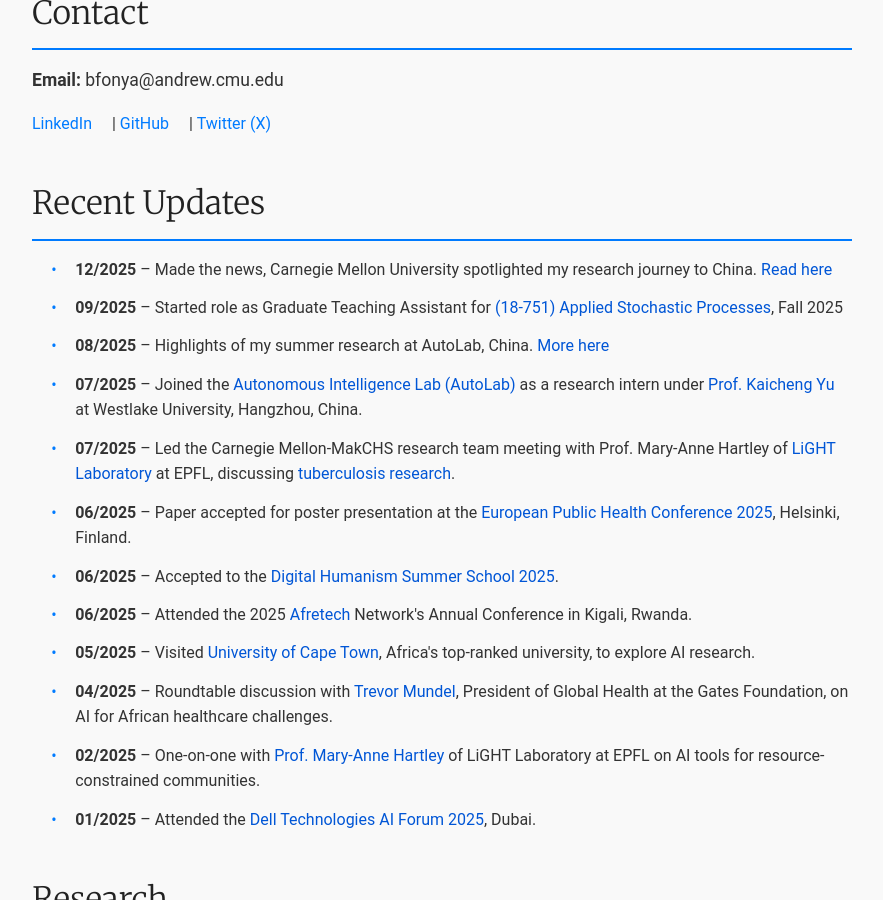
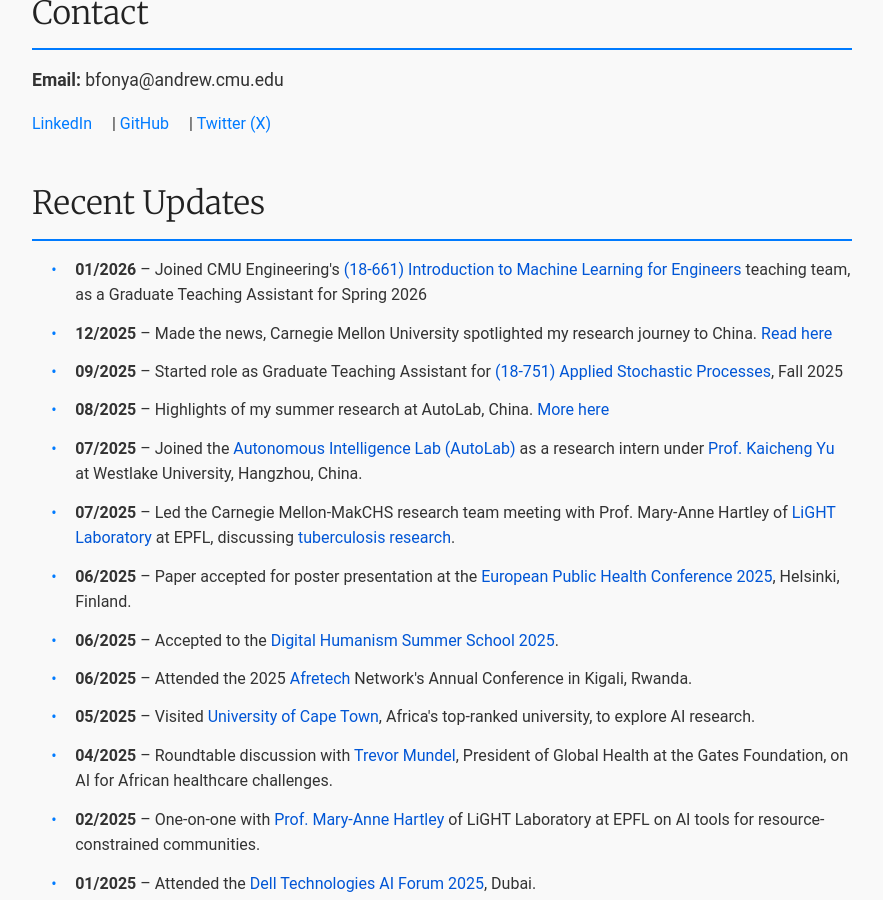
Before and after one commit to FonyaBrandone/FonyaBrandone.github.io, a Jekyll site: the page built from index.md, in a window 1280 px wide and 900 px high, scrolled down 741 px. Shown: the whole window, without its empty margins (198-1081 px from the left). Built offline with Jekyll 4.4.1, drawn with Linux system fonts in a browser that asks for light colours.

Commit message:
News update

```diff
--- a/index.md
+++ b/index.md
@@ -179,6 +179,8 @@
   <section class="updates">
     <h2>Recent Updates</h2>
     <ul>
+      <li><strong>01/2026</strong> – Joined CMU Engineering's <a href="https://courses.ece.cmu.edu/18661">(18-661) Introduction to Machine Learning for Engineers</a> teaching team, as a Graduate Teaching Assistant for Spring 2026</li>
+
       <li><strong>12/2025</strong> – Made the news, Carnegie Mellon University spotlighted my research journey to China. <a href="https://www.africa.engineering.cmu.edu/news/2025/12/3-fonya-feature.html">Read here</a></li>
 
       <li><strong>09/2025</strong> – Started role as Graduate Teaching Assistant for <a href="https://courses.ece.cmu.edu/18751">(18-751) Applied Stochastic Processes</a>, Fall 2025</li>
```
